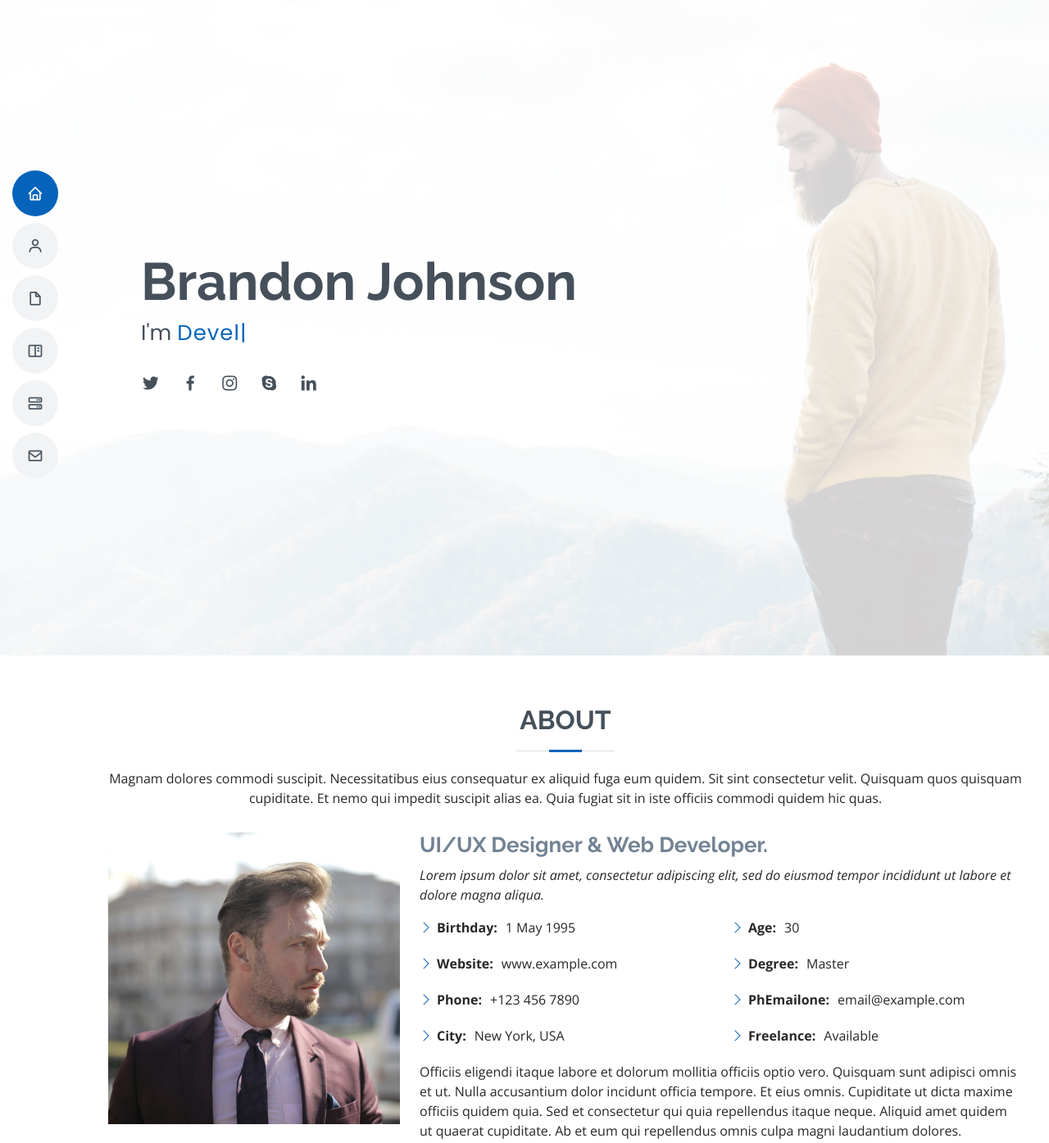
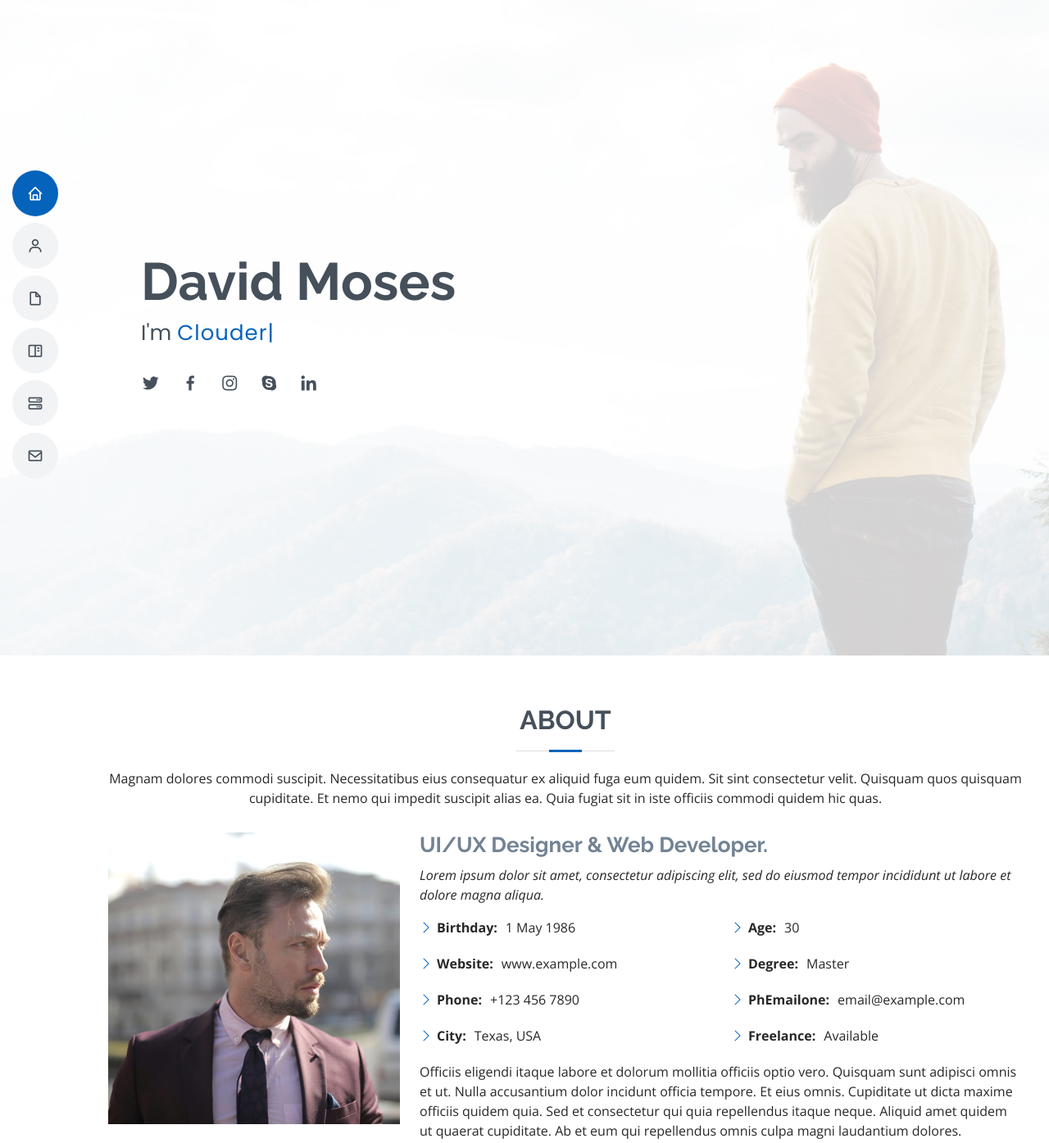
Before and after one commit to Sadullah-TANRIKULU/sadullah-tanrikulu.github.io, a plain HTML site: page index.html in a window 1280 px wide. Shown: the top 1395 px of the page at 82% size. Drawn offline with nearby package versions, Linux system fonts and the light colour scheme.

Commit message:
first commit

```diff
--- a/index.html
+++ b/index.html
@@ -5,7 +5,7 @@
   <meta charset="utf-8">
   <meta content="width=device-width, initial-scale=1.0" name="viewport">
 
-  <title>MyResume Bootstrap Template - Index</title>
+  <title>My Website</title>
   <meta content="" name="description">
   <meta content="" name="keywords">
 
@@ -59,8 +59,8 @@
   <!-- ======= Hero Section ======= -->
   <section id="hero" class="d-flex flex-column justify-content-center">
     <div class="container" data-aos="zoom-in" data-aos-delay="100">
-      <h1>Brandon Johnson</h1>
-      <p>I'm <span class="typed" data-typed-items="Designer, Developer, Freelancer, Photographer"></span></p>
+      <h1>David Moses</h1>
+      <p>I'm <span class="typed" data-typed-items="Developer, Clouder, Scientist"></span></p>
       <div class="social-links">
         <a href="#" class="twitter"><i class="bx bxl-twitter"></i></a>
         <a href="#" class="facebook"><i class="bx bxl-facebook"></i></a>
@@ -95,10 +95,10 @@
             <div class="row">
               <div class="col-lg-6">
                 <ul>
-                  <li><i class="bi bi-chevron-right"></i> <strong>Birthday:</strong> <span>1 May 1995</span></li>
+                  <li><i class="bi bi-chevron-right"></i> <strong>Birthday:</strong> <span>1 May 1986</span></li>
                   <li><i class="bi bi-chevron-right"></i> <strong>Website:</strong> <span>www.example.com</span></li>
                   <li><i class="bi bi-chevron-right"></i> <strong>Phone:</strong> <span>+123 456 7890</span></li>
-                  <li><i class="bi bi-chevron-right"></i> <strong>City:</strong> <span>New York, USA</span></li>
+                  <li><i class="bi bi-chevron-right"></i> <strong>City:</strong> <span>Texas, USA</span></li>
                 </ul>
               </div>
               <div class="col-lg-6">
```
